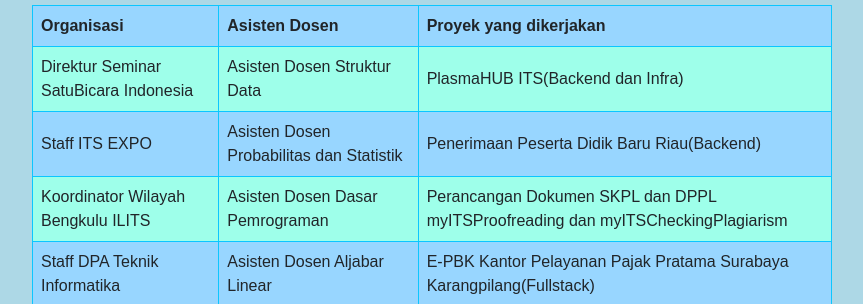
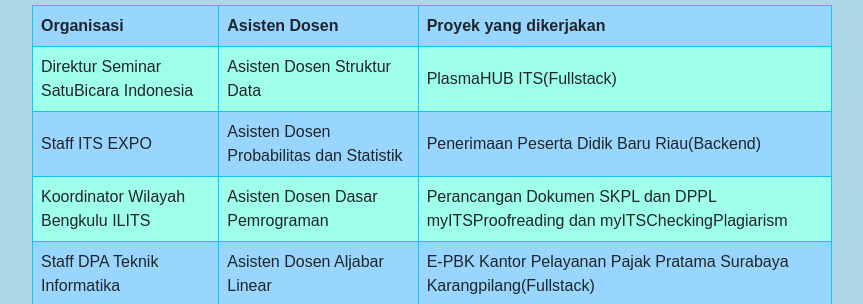
Before and after one commit to Fitrah1812/cv2, a plain HTML site: page data.html in a window 1280 px wide. Shown: the part 531-835 px from the top of the page, without its empty margins (208-1071 px from the left). Drawn offline with nearby package versions, Linux system fonts and the light colour scheme.

Commit message:
Update data.html

```diff
--- a/data.html
+++ b/data.html
@@ -49,7 +49,7 @@
             <tr>
                 <td>Direktur Seminar SatuBicara Indonesia</td>
                 <td>Asisten Dosen Struktur Data</td>
-                <td>PlasmaHUB ITS(Backend dan Infra)</td>
+                <td>PlasmaHUB ITS(Fullstack)</td>
             </tr>
             <tr>
                 <td>Staff ITS EXPO</td>
```
